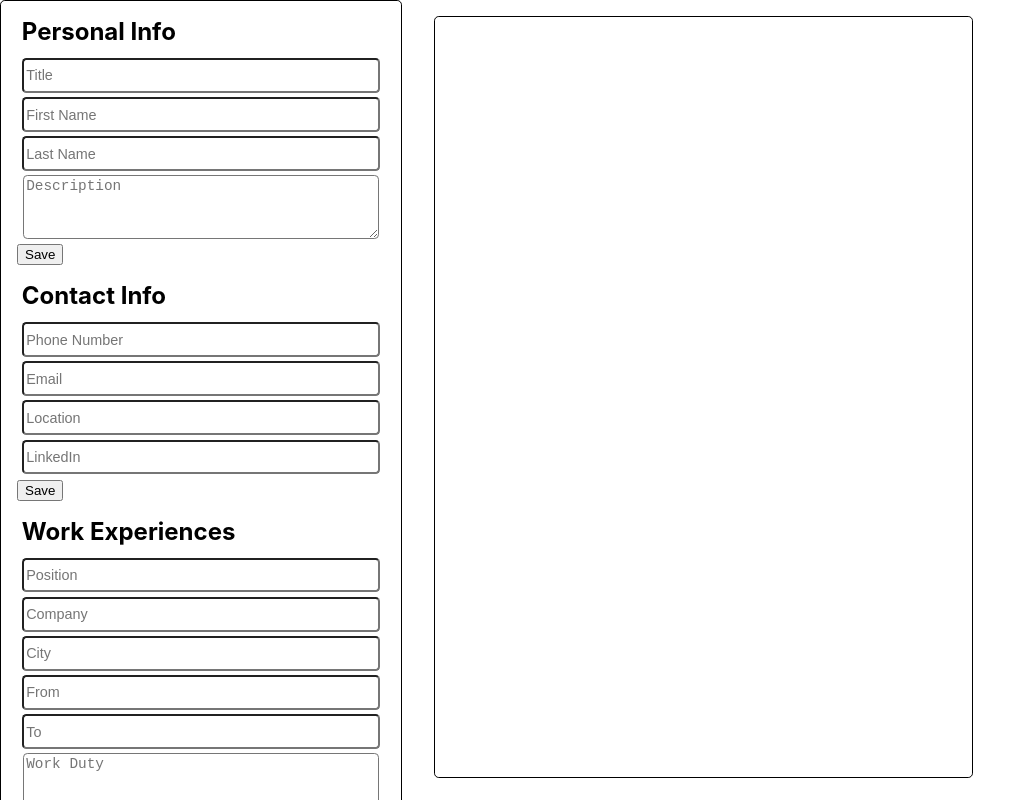
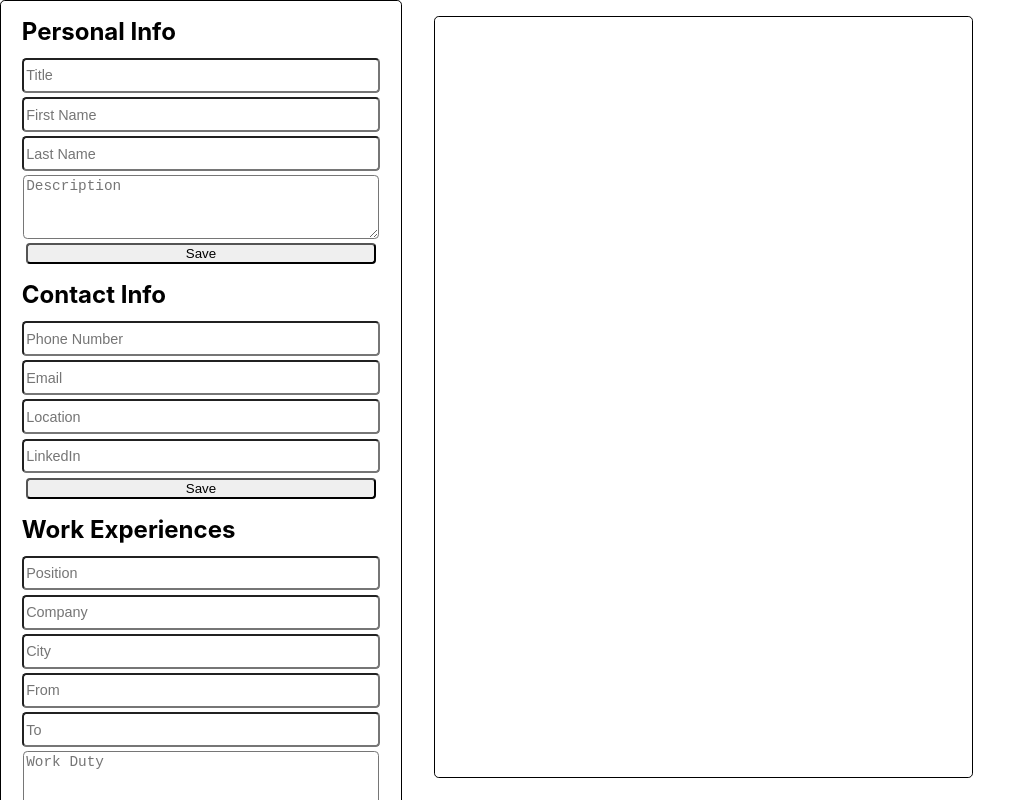
Before and after one commit to G-Cioni/cv-creator, a React (Create React App) app: page / in a window 1280 px wide. Shown: the top 800 px of the page, without its empty margins (0-1036 px from the left). Built offline with nearby package versions, Linux system fonts and the light colour scheme.

Commit message:
Added button properties

```diff
--- a/src/styles/App.css
+++ b/src/styles/App.css
@@ -32,7 +32,7 @@
   margin: 0.5em 0.2em;
 }
 
-/* inputs */
+/* Inputs */
 
 input,
 textarea {
@@ -51,6 +51,14 @@ textarea {
   resize: vertical;
 }
 
+/* Buttons */
+button {
+  border-radius: var(--border-radius);
+  display: block;
+  margin: 0.3em auto;
+  width: 95%;
+}
+
 /* ====
     Cv
    ==== */
```
